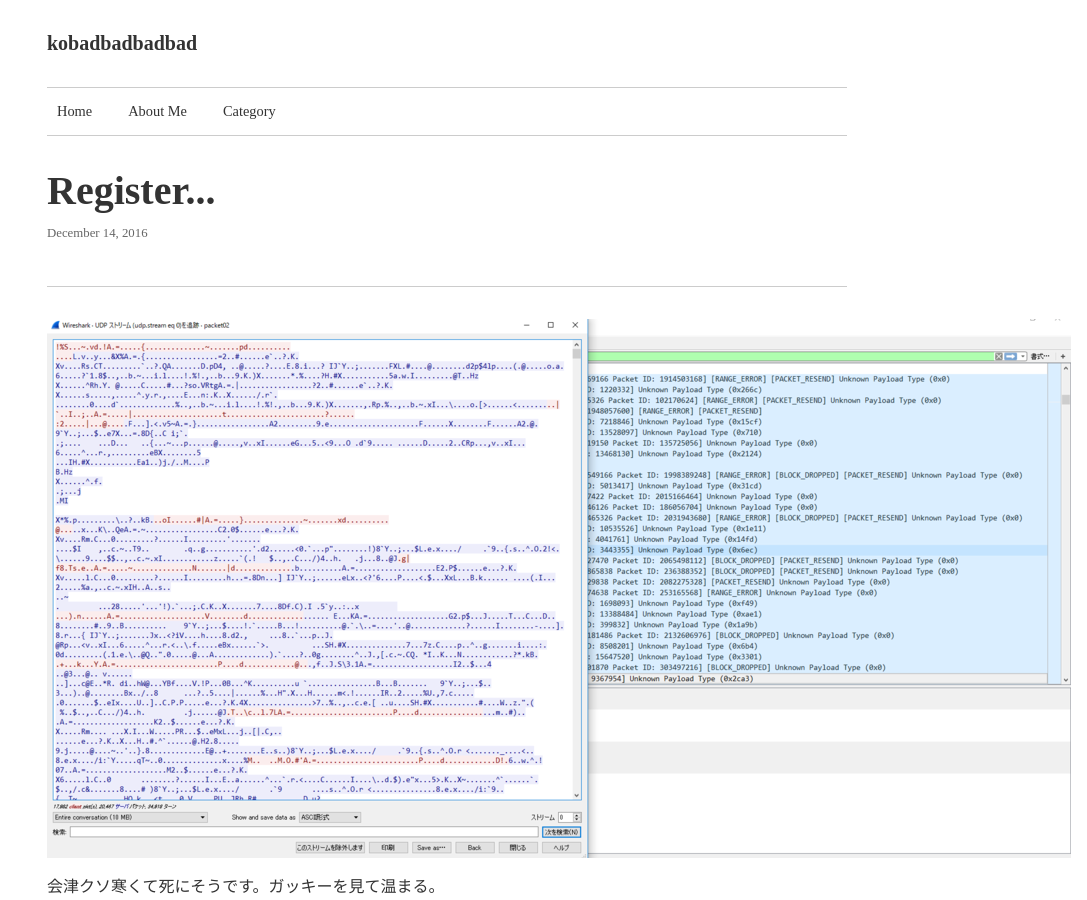
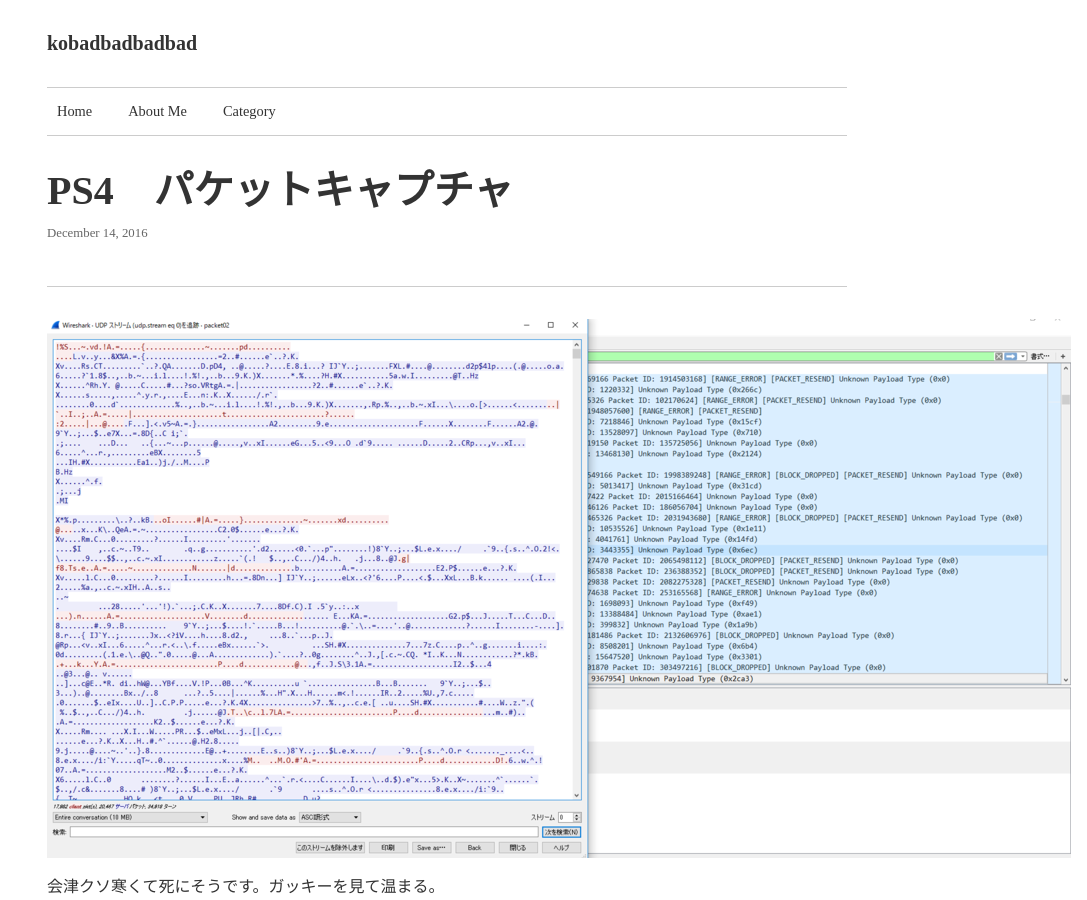
Before and after one commit to kobad/jekyll-kbd, a Jekyll site: the page built from _posts/2016-12-14-packet-ps4.md, in a window 1280 px wide and 900 px high. Shown: the whole window, without its empty margins (193-1280 px from the left). Built offline with Jekyll 4.4.1, drawn with Linux system fonts in a browser that asks for light colours; nearby versions of some CDN libraries.

Commit message:
[Mod] title

```diff
--- a/_posts/2016-12-14-packet-ps4.md
+++ b/_posts/2016-12-14-packet-ps4.md
@@ -1,6 +1,6 @@
 ---
 layout: post
-title: "Register..."
+title: "PS4　パケットキャプチャ"
 date: 2016-12-14 23:00:00 +0900
 categories: network
 ---
```
